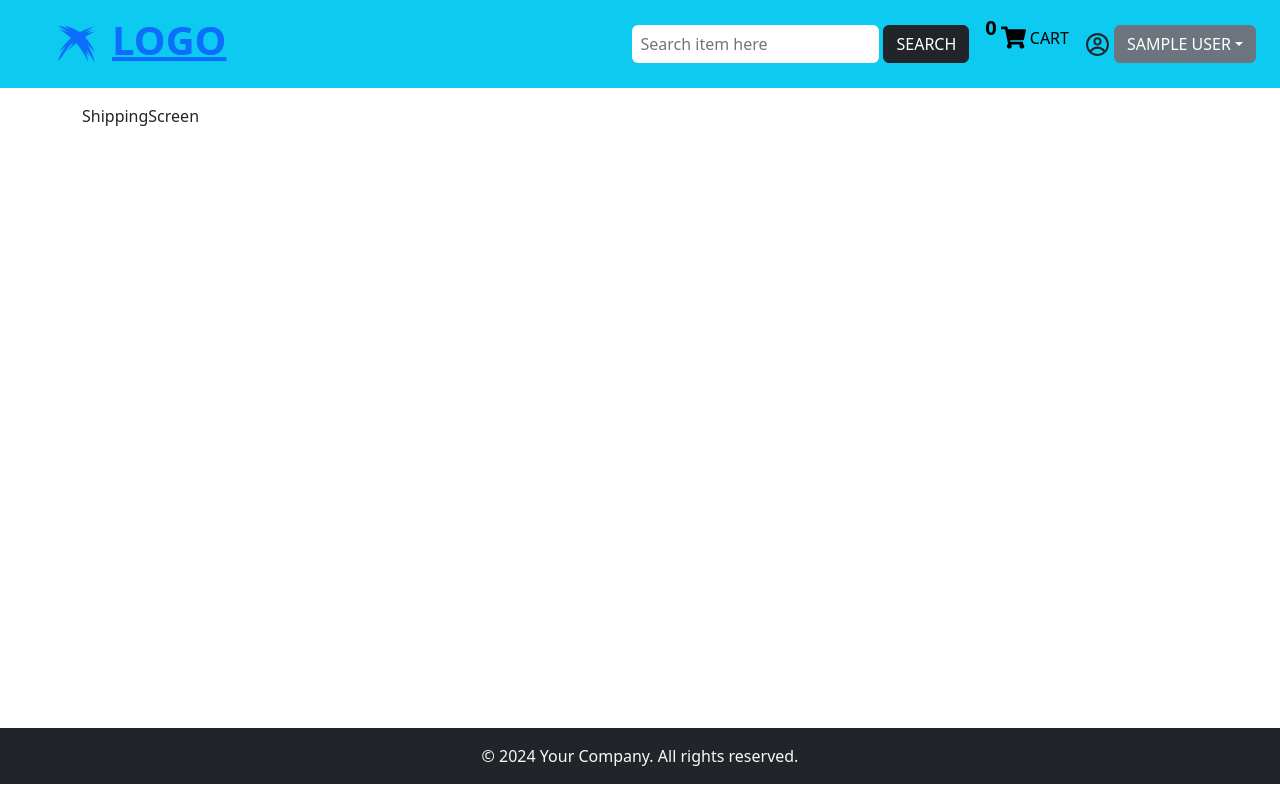
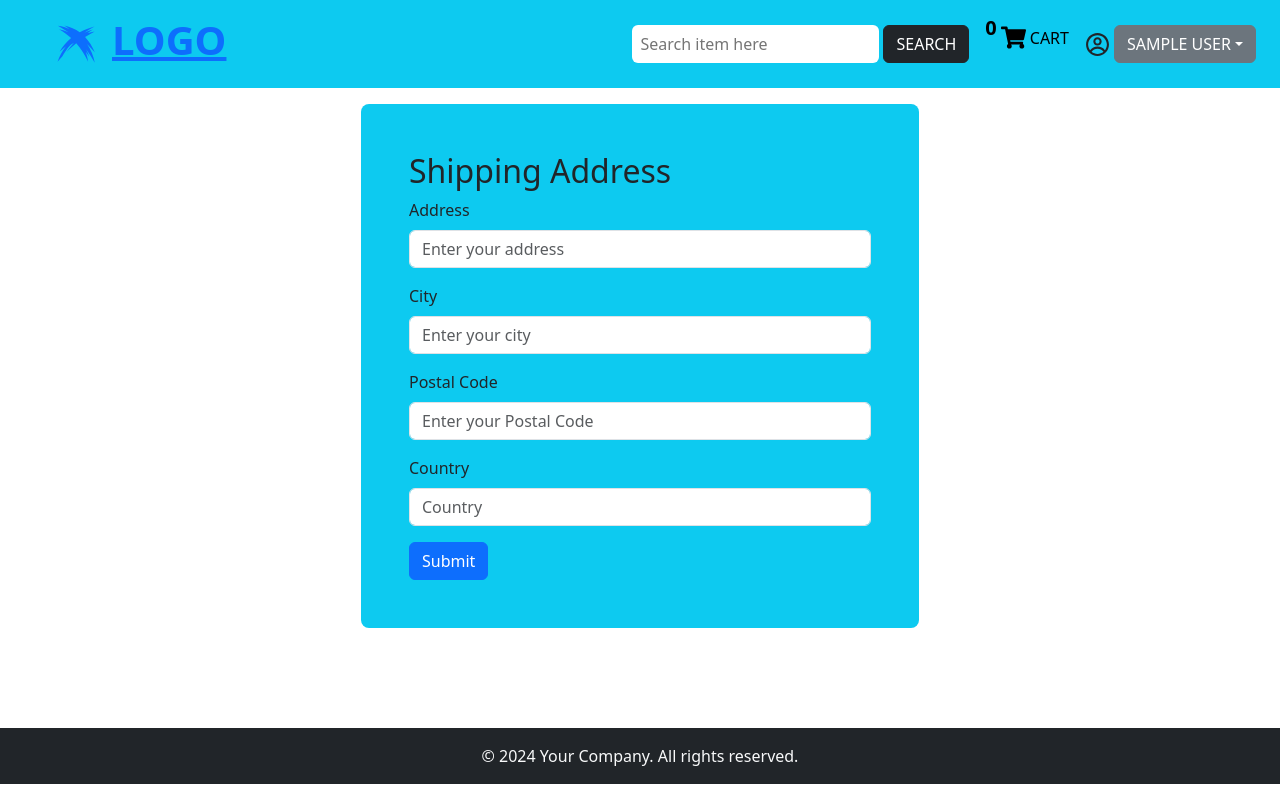
Before and after one commit to Mukesh20120/Ecommerce-by-self, a React (Create React App) app in the folder frontend/: page /shipping in a window 1280 px wide. Built offline with nearby package versions, Linux system fonts and the light colour scheme; sample sign-in values are in the browser's storage.

Commit message:
feat create shipping address page

```diff
--- a/frontend/src/index.js
+++ b/frontend/src/index.js
@@ -11,6 +11,8 @@ import CartScreen from './screens/CartScreen';
 import LoginScreen from './screens/LoginScreen';
 import RegisterScreen from './screens/RegisterScreen';
 import ShippingScreen from './screens/ShippingScreen';
+import PaymentScreen from './screens/PaymentScreen';
+import PrivateRoute from './components/PrivateRoute';
 
 const root = ReactDOM.createRoot(document.getElementById('root'));
 const Router = createBrowserRouter(createRoutesFromElements(
@@ -20,7 +22,10 @@ const Router = createBrowserRouter(createRoutesFromElements(
     <Route path='/cart' element={<CartScreen/>}/>
     <Route path='/login' element={<LoginScreen/>}/>
     <Route path='/register' element={<RegisterScreen/>}/>
+    <Route path='' element={<PrivateRoute/>}>
     <Route path='/shipping' element={<ShippingScreen/>}/>
+    <Route path='/payment' element={<PaymentScreen/>}/>
+    </Route>
   </Route>
 ))
 root.render(
--- a/frontend/src/screens/ShippingScreen.js
+++ b/frontend/src/screens/ShippingScreen.js
@@ -1,7 +1,89 @@
-import React from 'react'
+import React, { useState } from "react";
+import FormContainer from "../components/FormContainer";
+import { useLocation, useNavigate } from "react-router-dom";
+import { useDispatch, useSelector } from "react-redux";
+import { toast } from 'react-toastify';
+import { addShippingAddress } from "../slices/cartSlice";
 
 export default function ShippingScreen() {
+  const shippingAddress = useSelector((state)=>state.cartSlice.shippingAddress);
+  const [userData, setUserData] = useState({
+    address: shippingAddress?.address || "",
+    city: shippingAddress?.city || "",
+    postalCode: shippingAddress?.postalCode || "",
+    country: shippingAddress?.country || "",
+  });
+
+  const handleOnChange = (e) => {
+    setUserData({...userData,[e.target.name]: e.target.value})
+  };
+
+  const navigate = useNavigate();
+  const dispatch = useDispatch();
+
+  const handleSubmit = async(e) => {
+    try{
+      e.preventDefault();
+      dispatch(addShippingAddress(userData));
+      navigate('/payment');
+    }
+    catch(error){
+      toast.error(error?.data?.msg || 'Invalid credentials');
+    }
+  };
+
   return (
-    <div>ShippingScreen</div>
-  )
+    <FormContainer>
+      <h2>Shipping Address</h2>
+      <form onSubmit={(e) => handleSubmit(e)}>
+        <div className="mb-3">
+          <label className="form-label">Address</label>
+          <input
+            type="text"
+            name="address"
+            value={userData.address}
+            className="form-control"
+            placeholder="Enter your address "
+            onChange={(e)=>handleOnChange(e)}
+          />
+        </div>
+        <div className="mb-3">
+          <label className="form-label">City</label>
+          <input
+           type="text"
+            name="city"
+            value={userData.city}
+            className="form-control"
+            placeholder="Enter your city"
+            onChange={(e)=>handleOnChange(e)}
+          />
+        </div>
+        <div className="mb-3">
+          <label className="form-label">Postal Code</label>
+          <input
+            type="text"
+            name="postalCode"
+            value={userData.postalCode}
+            className="form-control"
+            placeholder="Enter your Postal Code"
+            onChange={(e)=>handleOnChange(e)}
+          />
+        </div>
+        <div className="mb-3">
+          <label className="form-label">Country</label>
+          <input
+            type="text"
+            name="country"
+            value={userData.country}
+            className="form-control"
+            placeholder="Country"
+            onChange={(e)=>handleOnChange(e)}
+          />
+        </div>
+        <button type="submit" className="btn btn-primary">
+          Submit
+        </button>
+      </form>
+    </FormContainer>
+  );
 }
--- a/frontend/src/slices/cartSlice.js
+++ b/frontend/src/slices/cartSlice.js
@@ -1,7 +1,7 @@
 import {createSlice} from "@reduxjs/toolkit"
 import { updateCart } from "../utils/updateCart";
 
-const initialState = localStorage.getItem('cart')?JSON.parse(localStorage.getItem('cart')):{cartItems: []}
+const initialState = localStorage.getItem('cart')?JSON.parse(localStorage.getItem('cart')):{cartItems: [],shippingAddress: {}}
 
 
 const cartSlice = createSlice({
@@ -22,8 +22,12 @@ const cartSlice = createSlice({
             const {id} = action.payload;
             state.cartItems = state.cartItems.filter((item)=>item._id!==id);
         return updateCart(state);
+        },
+        addShippingAddress: (state,action) => {
+            state.shippingAddress = action.payload;
+            return updateCart(state);
         }
     }
 })
-export const {addToCart,removeFromCart} = cartSlice.actions;
+export const {addToCart,removeFromCart,addShippingAddress} = cartSlice.actions;
 export default cartSlice.reducer;
--- a/frontend/src/store.js
+++ b/frontend/src/store.js
@@ -1,12 +1,12 @@
 import { configureStore } from '@reduxjs/toolkit';
 import { apiSlice } from './slices/apiSlice';
-import cartSlice from './slices/cartSlice';
+import cartSliceReducer from './slices/cartSlice';
 import authReducer from './slices/authSlice';
 
 const store = configureStore({
   reducer: {
     [apiSlice.reducerPath]: apiSlice.reducer,
-    cartSlice: cartSlice,
+    cartSlice: cartSliceReducer,
     auth: authReducer
   },
   middleware: (getDefaultMiddleware) =>
```
